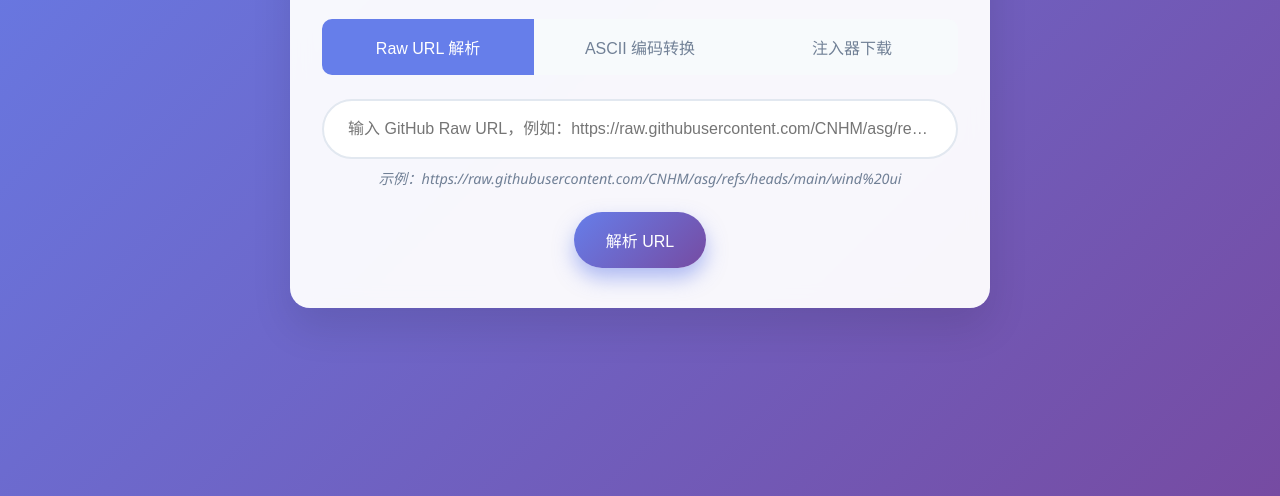
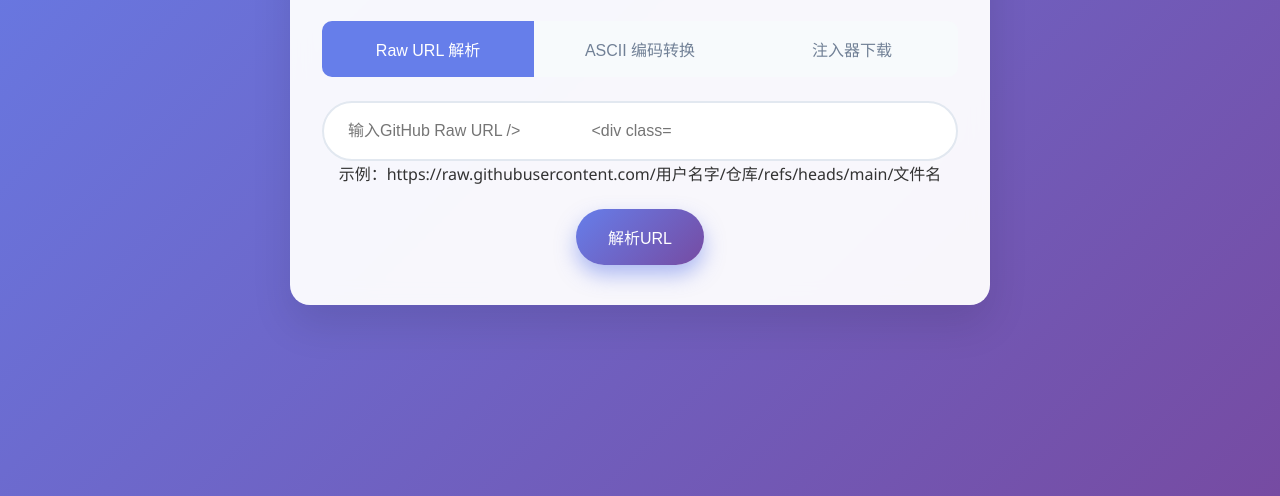
Before and after one commit to CNHM/HM.github.io, a plain HTML site: page index.html in a window 1280 px wide. Shown: the part 304-800 px from the top of the page. Drawn offline with Linux system fonts and the light colour scheme.

Commit message:
Update index.html

```diff
--- a/index.html
+++ b/index.html
@@ -350,10 +350,10 @@
         <!-- Raw URL Tab -->
         <div id="raw" class="tab-content active">
             <div class="input-group">
-                <input type="url" id="rawUrl" placeholder="输入 GitHub Raw URL，例如：https://raw.githubusercontent.com/CNHM/asg/refs/heads/main/wind%20ui" />
-                <div class="example">示例：https://raw.githubusercontent.com/CNHM/asg/refs/heads/main/wind%20ui</div>
+                <input type="url" id="rawUrl" placeholder="输入GitHub Raw URL />
+                <div class="example">示例：https://raw.githubusercontent.com/用户名字/仓库/refs/heads/main/文件名</div>
             </div>
-            <button class="button" onclick="parseRawUrl()">解析 URL</button>
+            <button class="button" onclick="parseRawUrl()">解析URL</button>
             <div id="rawOutput" class="output"></div>
             <div id="confirmUi" class="confirm-ui"></div>
         </div>
@@ -361,7 +361,7 @@
         <!-- ASCII Tab -->
         <div id="ascii" class="tab-content">
             <div class="input-group">
-                <textarea id="asciiInput" placeholder="输入 ASCII 编码的 URL 或原 URL 或 loadstring(game:HttpGet('URL'))()，例如：\104\116\116\112\115\58\47\47\114\97\119\46\103\105\116\104\117\98\117\115\101\114\99\111\110\116\101\110\116\46\99\111\109\47\67\78\72\77\47\109\105\115\99\101\108\108\97\110\101\111\117\115\47\114\101\102\115\47\104\101\97\100\115\47\109\97\105\110\47\82\73\78\71\84\65\73\78\75\70\82\69\69\67\72\73\78\69\83\69 或 https://raw.githubusercontent.com/wefwef127382/inkgames.github.io/refs/heads/main/ringta.lua 或 loadstring(game:HttpGet('https://raw...'))()"></textarea>
+                <textarea id="asciiInput" placeholder="输入ASCII编码的URL,原URL或 loadstring(game:HttpGet('URL'))()"></textarea>
                 <div class="example">支持 ASCII 编码解析、原 URL 转 ASCII 或带 loadstring 的脚本解析</div>
             </div>
             <button class="button" onclick="handleAscii()">转换/解析</button>
@@ -709,4 +709,4 @@
         });
     </script>
 </body>
-    </html>
+</html>
```
